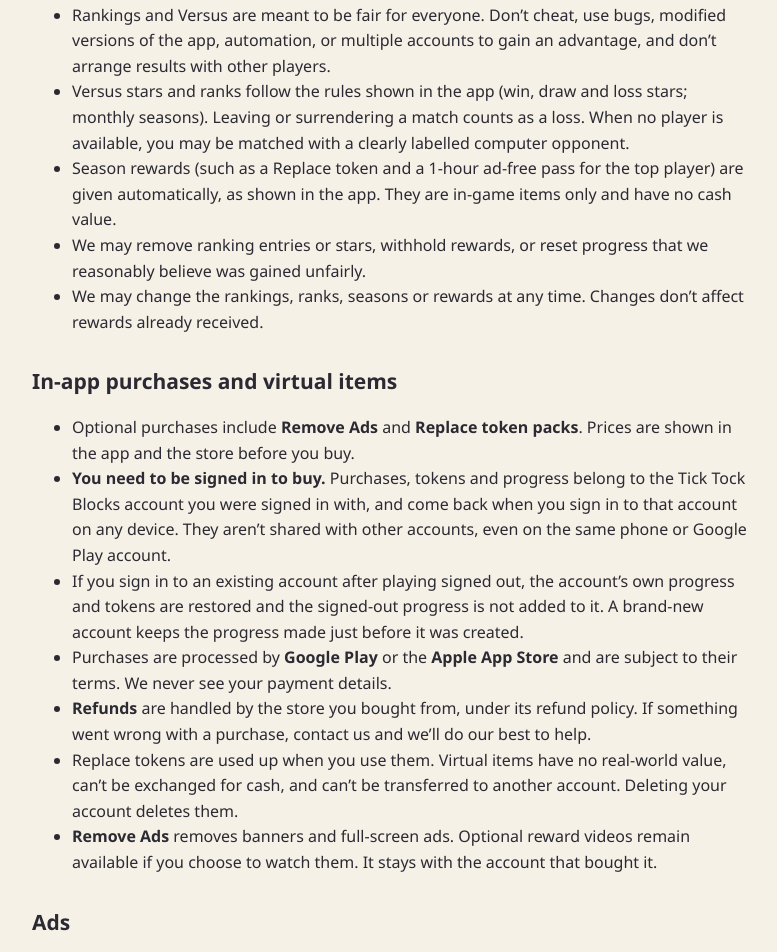
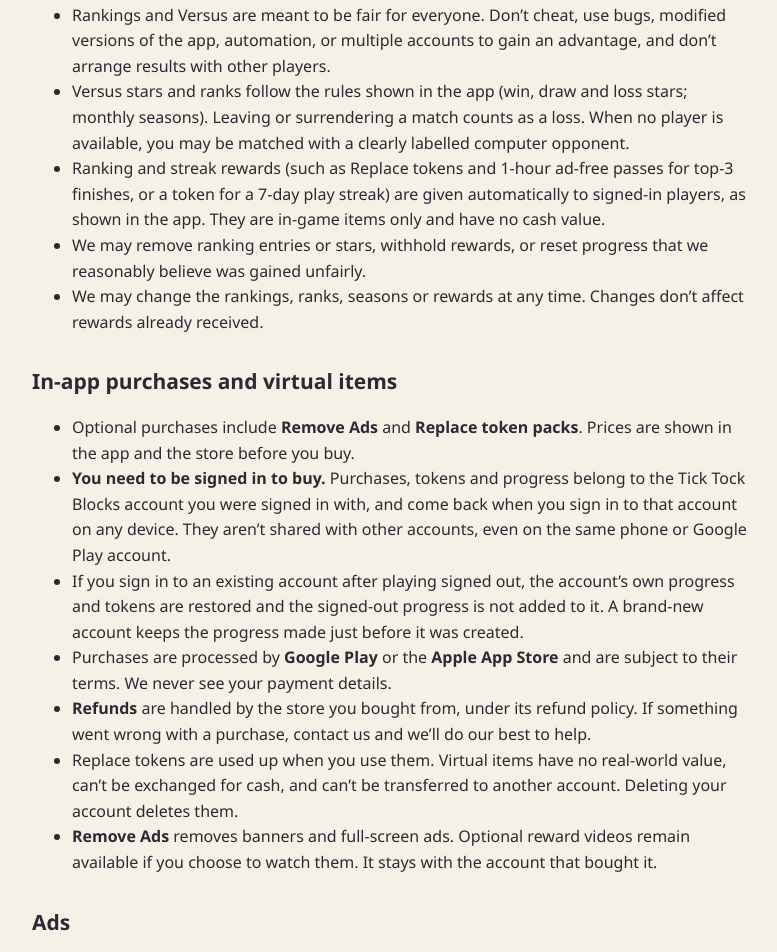
Before and after one commit to RSkylarkCove/RSkylarkCove.github.io, a plain HTML site: page tick-tock-blocks/terms/index.html in a window 1280 px wide. Shown: the part 1298-2250 px from the top of the page, without its empty margins (248-1025 px from the left). Drawn offline with Linux system fonts and the light colour scheme.

Commit message:
Tick Tock Blocks terms: ranking and streak rewards
Co-Authored-By: Claude Opus 5.5 <noreply@anthropic.com>
Claude-Session: https://claude.ai/code/session_015wmPPcdqC7dWSJ9zXZkkYX

```diff
--- a/tick-tock-blocks/terms/index.html
+++ b/tick-tock-blocks/terms/index.html
@@ -41,7 +41,7 @@
   <ul>
     <li>Rankings and Versus are meant to be fair for everyone. Don’t cheat, use bugs, modified versions of the app, automation, or multiple accounts to gain an advantage, and don’t arrange results with other players.</li>
     <li>Versus stars and ranks follow the rules shown in the app (win, draw and loss stars; monthly seasons). Leaving or surrendering a match counts as a loss. When no player is available, you may be matched with a clearly labelled computer opponent.</li>
-    <li>Season rewards (such as a Replace token and a 1-hour ad-free pass for the top player) are given automatically, as shown in the app. They are in-game items only and have no cash value.</li>
+    <li>Ranking and streak rewards (such as Replace tokens and 1-hour ad-free passes for top-3 finishes, or a token for a 7-day play streak) are given automatically to signed-in players, as shown in the app. They are in-game items only and have no cash value.</li>
     <li>We may remove ranking entries or stars, withhold rewards, or reset progress that we reasonably believe was gained unfairly.</li>
     <li>We may change the rankings, ranks, seasons or rewards at any time. Changes don’t affect rewards already received.</li>
   </ul>
```
